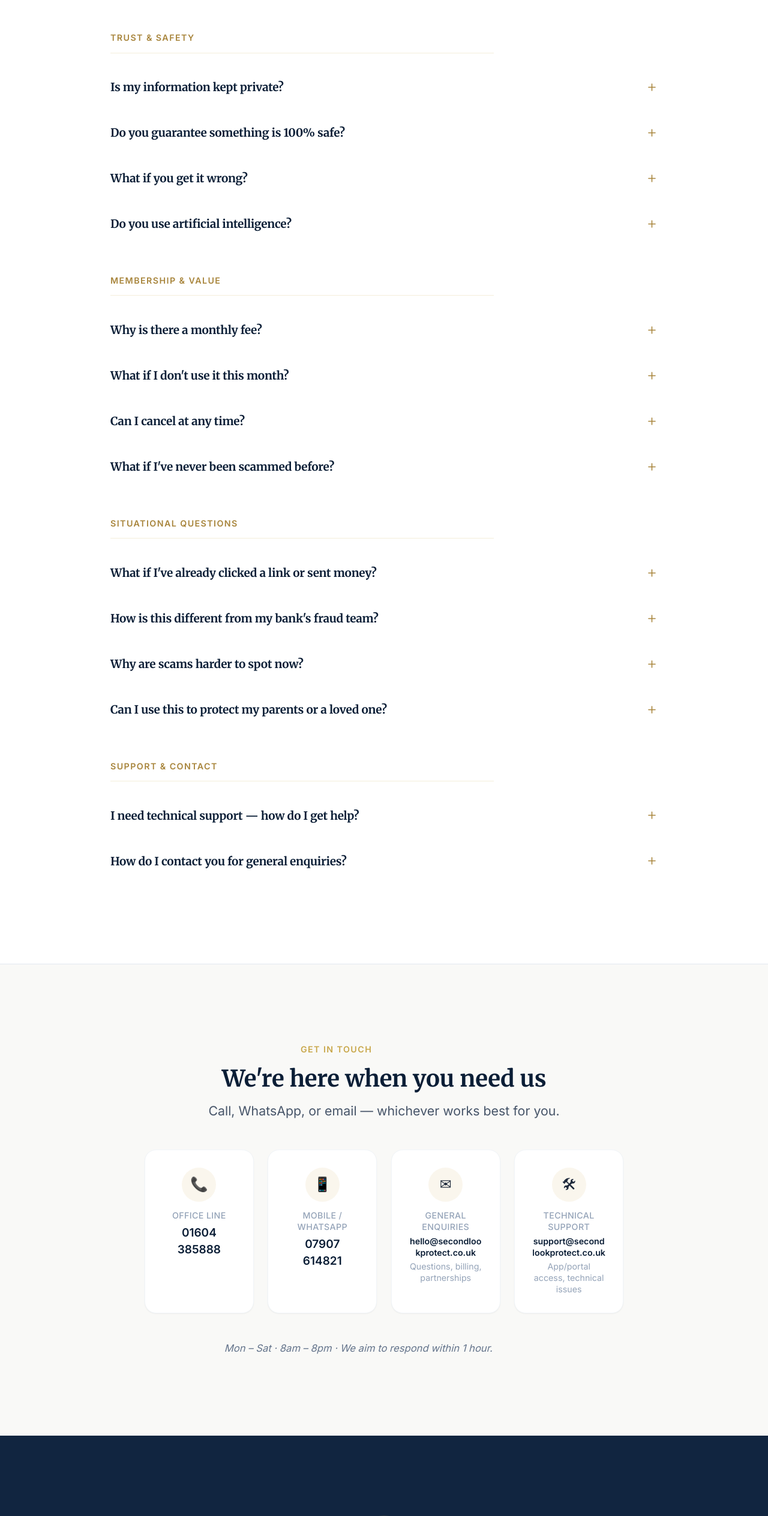
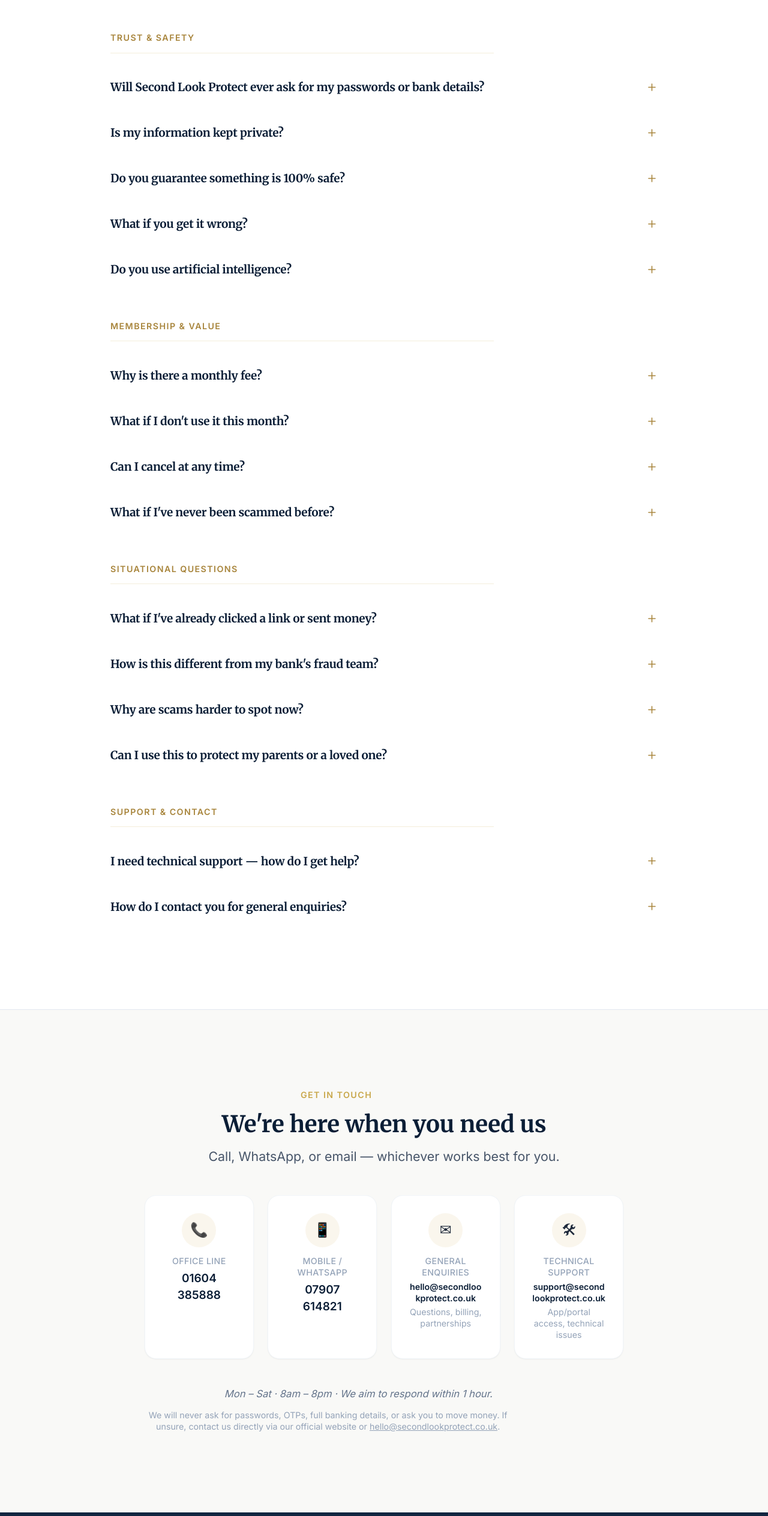
Before and after one commit to krowan444/Second-Look-Protect, a React (Vite) app: page / in a window 1280 px wide. Shown: the part 8020-10548 px from the top of the page at 60% size. Built offline with nearby package versions, Linux system fonts and the light colour scheme; no server answers.

Commit message:
Add anti-impersonation FAQ item and trust notices

```diff
--- a/src/App.tsx
+++ b/src/App.tsx
@@ -876,6 +876,10 @@ export default function App() {
           </div>
 
           <p className="text-slate-500 text-sm italic">Mon – Sat · 8am – 8pm · We aim to respond within 1 hour.</p>
+          <p className="text-slate-400 text-xs mt-3">
+            We will never ask for passwords, OTPs, full banking details, or ask you to move money. If unsure, contact us directly via our official website or{' '}
+            <a href="mailto:hello@secondlookprotect.co.uk" className="underline underline-offset-1 hover:text-slate-600 transition-colors">hello@secondlookprotect.co.uk</a>.
+          </p>
         </div>
       </SectionWrapper>
 
--- a/src/components/FAQAccordion.tsx
+++ b/src/components/FAQAccordion.tsx
@@ -56,6 +56,26 @@ const FAQ_GROUPS: FAQGroup[] = [
     {
         category: 'Trust & Safety',
         items: [
+            {
+                question: 'Will Second Look Protect ever ask for my passwords or bank details?',
+                answer: (
+                    <>
+                        <p className="mb-3">
+                            <strong>Important:</strong> Second Look Protect will never ask for your passwords, one-time passcodes (OTPs), full banking details, or ask you to move money. We will never pressure you to act urgently.
+                        </p>
+                        <p>
+                            If someone claims to be us and asks for sensitive information, stop immediately and contact us directly via our official website or email at{' '}
+                            <a
+                                href="mailto:hello@secondlookprotect.co.uk"
+                                className="text-[#A8853C] underline underline-offset-2 hover:text-[#C9A84C] transition-colors"
+                            >
+                                hello@secondlookprotect.co.uk
+                            </a>
+                            .
+                        </p>
+                    </>
+                ),
+            },
             {
                 question: 'Is my information kept private?',
                 answer: 'Yes. Anything you send for review is treated confidentially and used solely for assessment purposes. We never sell or share your information.',
--- a/src/pages/GetProtectionPage.tsx
+++ b/src/pages/GetProtectionPage.tsx
@@ -360,6 +360,10 @@ export function GetProtectionPage({ onBack }: NavigationProps) {
                                 Continue <ChevronRight className="w-5 h-5" />
                             </Button>
                             <p className="text-center text-slate-400 text-xs">Your submission is treated with full confidentiality.</p>
+                            <p className="text-center text-slate-400 text-xs leading-relaxed">
+                                We will never ask for passwords, OTPs, full banking details, or ask you to move money. If unsure, contact us directly via our official website or{' '}
+                                <a href="mailto:hello@secondlookprotect.co.uk" className="underline underline-offset-1 hover:text-slate-600 transition-colors">hello@secondlookprotect.co.uk</a>.
+                            </p>
                         </div>
                         <div className="mt-10 pt-8 border-t border-slate-200 flex flex-wrap justify-center gap-6 text-slate-400 text-xs">
                             <span>✓ ICO Registered</span>
@@ -594,6 +598,10 @@ export function GetProtectionPage({ onBack }: NavigationProps) {
                             {isSubmitting ? 'Submitting…' : 'Submit for Review'}
                         </Button>
                         <p className="text-center text-slate-400 text-xs">Your submission is treated with full confidentiality.</p>
+                        <p className="text-center text-slate-400 text-xs leading-relaxed">
+                            We will never ask for passwords, OTPs, full banking details, or ask you to move money. If unsure, contact us directly via our official website or{' '}
+                            <a href="mailto:hello@secondlookprotect.co.uk" className="underline underline-offset-1 hover:text-slate-600 transition-colors">hello@secondlookprotect.co.uk</a>.
+                        </p>
                     </div>
 
                     <div className="mt-10 pt-8 border-t border-slate-200 flex flex-wrap justify-center gap-6 text-slate-400 text-xs">
```
